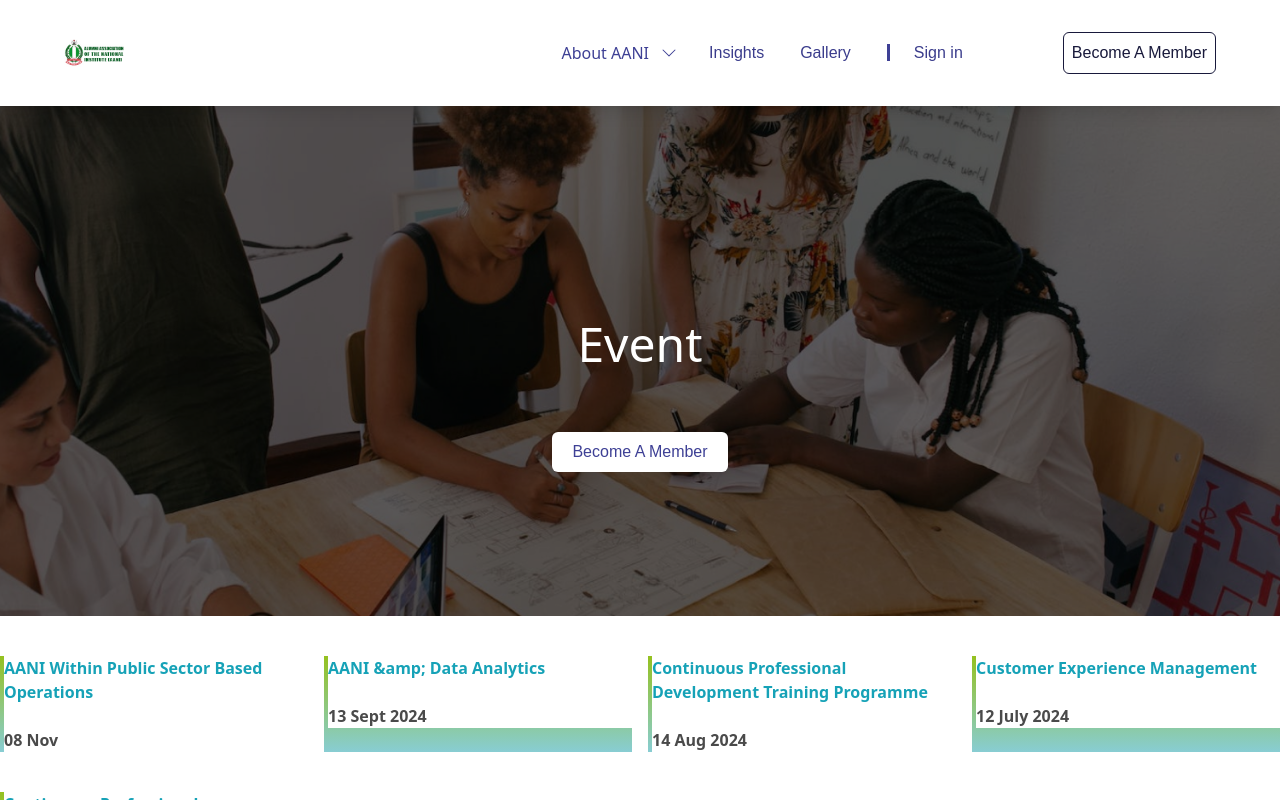
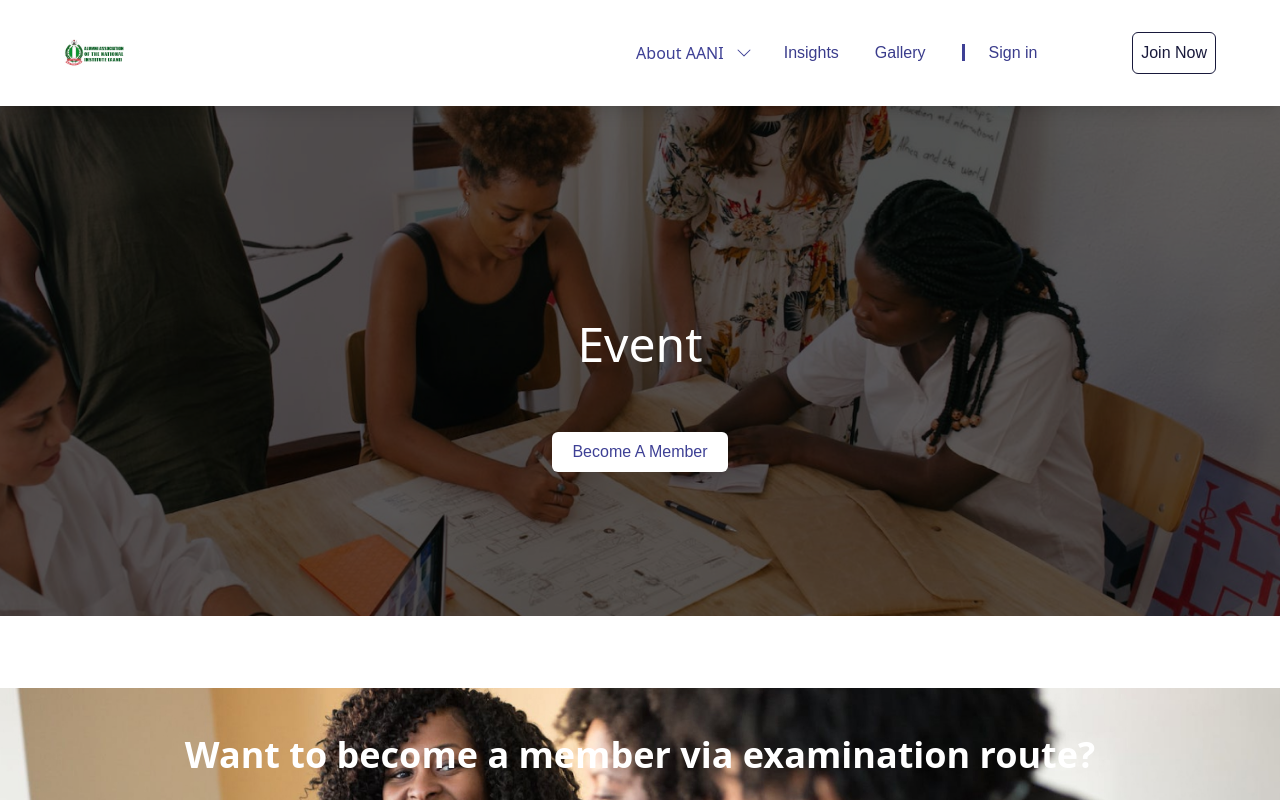
Before and after one commit to Tomation-Solution/aani-new-website, a Next.js app: page /event in a window 1280 px wide. Shown: the top 800 px of the page. Built offline with nearby package versions, Linux system fonts and the light colour scheme.

Commit message:
fixed issue

```diff
--- a/src/components/About.tsx
+++ b/src/components/About.tsx
@@ -66,7 +66,7 @@ const About = ({ max }: AboutProps) => {
                 className="cursor-pointer mb-2 z-20 relative"
               />
               )} */}
-                <img
+                {/* <img
                   width={270}
                   height={350}
                   src={item.img}
@@ -78,7 +78,7 @@ const About = ({ max }: AboutProps) => {
                 {item.title}
               </p>
               <Link href={item.link} className="text-blue"><strong>See details</strong></Link>
-
+          */}
             </div>
           ))}
         </div>
--- a/src/components/Navbar.tsx
+++ b/src/components/Navbar.tsx
@@ -98,11 +98,18 @@ const Navbar = () => {
             }
           })}
         </ul>
-        <PLink
+        {/* <PLink
           href="become-a-member"
           text="Become A Member"
           styles="border border-secondary text-secondary xl:flex hidden  ml-20 "
-        />
+        /> */}
+                            <a
+                    href="https://aani.rel8membership.com/verify-membership"
+                    className={` border border-secondary  text-secondary flex  p-2 font-poppins transition ease-in-out   hover:scale-105  duration-300   hover:opacity-80   outline-none  whitespace-nowrap rounded-md`}
+                    // target="_blank"
+      >
+        Join Now
+      </a>
         <div className="xl:hidden flex flex-1 justify-end items-center">
           {toggle ? (
             <AiOutlineClose
--- a/src/components/landing-page/GetMore.tsx
+++ b/src/components/landing-page/GetMore.tsx
@@ -6,41 +6,41 @@ import Button from "../Button";
 import PLink from "../PLink";
 
 export const eventdata = [
-  {
-    date_month:'Nov',
-    date_day:'08',
-    title:'AANI Within Public Sector Based Operations',
-    year:''
-  },
-  {
-    date_month:'Sept',
-    date_day:'13',
-    title:'AANI &amp; Data Analytics',
-    year:'2024'
+  // {
+  //   date_month:'Nov',
+  //   date_day:'08',
+  //   title:'AANI Within Public Sector Based Operations',
+  //   year:''
+  // },
+  // {
+  //   date_month:'Sept',
+  //   date_day:'13',
+  //   title:'AANI &amp; Data Analytics',
+  //   year:'2024'
 
-  },
-  {
-    date_month:'Aug',
-    date_day:'14',
-    title:'Continuous Professional Development Training Programme',
-    year:'2024'
+  // },
+  // {
+  //   date_month:'Aug',
+  //   date_day:'14',
+  //   title:'Continuous Professional Development Training Programme',
+  //   year:'2024'
 
-  },
-  {
-    date_month:'July',
-    date_day:'12',
-    title:'Customer Experience Management',
-    year:'2024'
+  // },
+  // {
+  //   date_month:'July',
+  //   date_day:'12',
+  //   title:'Customer Experience Management',
+  //   year:'2024'
 
-  }
-  ,
-  {
-    date_month:'June',
-    date_day:'14',
-    title:'Continuous Professional Development Training Programme',
-    year:'2024'
+  // }
+  // ,
+  // {
+  //   date_month:'June',
+  //   date_day:'14',
+  //   title:'Continuous Professional Development Training Programme',
+  //   year:'2024'
 
-  }
+  // }
 ]
 const GetMore = () => {
   return (
@@ -122,10 +122,10 @@ const GetMore = () => {
           <div className="mt-20    flex items-center justify-center  ">
             <div className=" ">
               <h2 className="text-primary mb-3 text-center font-bold text-[25px] md:text-[39px] font-inter ">
-                Join Our Upcoming Events
+                Join Our Upcoming Events(Coming soon)
               </h2>
               <div className="">
-                {[28, 22, 15, 5].map((a) => (
+                {[].map((a) => (
                   <div key={a} className="flex  border-b border-[#DBDBDB] py-2">
                     <div className="font-semibold text-[#00305E] text-[21px] font-inter mr-6">
                       <p className="text-[12px]  border-b-2 border-[#9ACA3C] pb-1 ">
```
